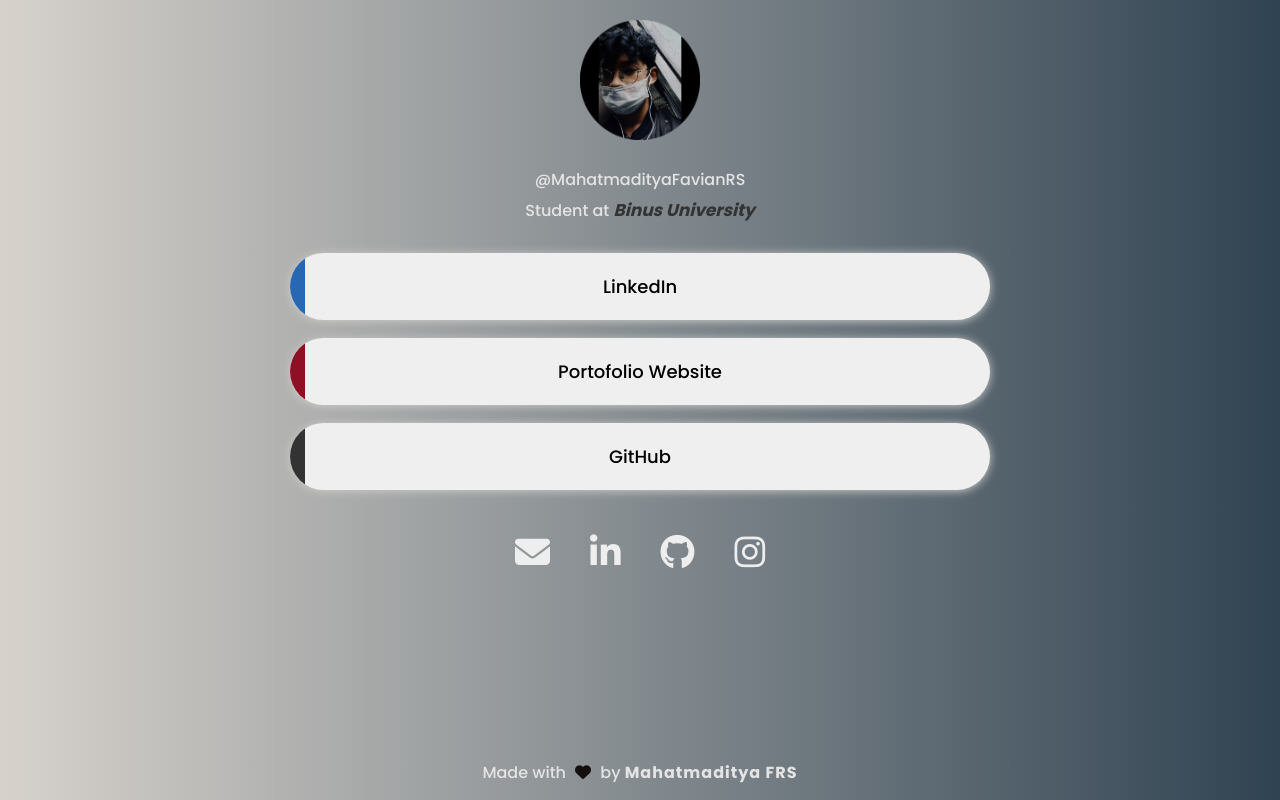
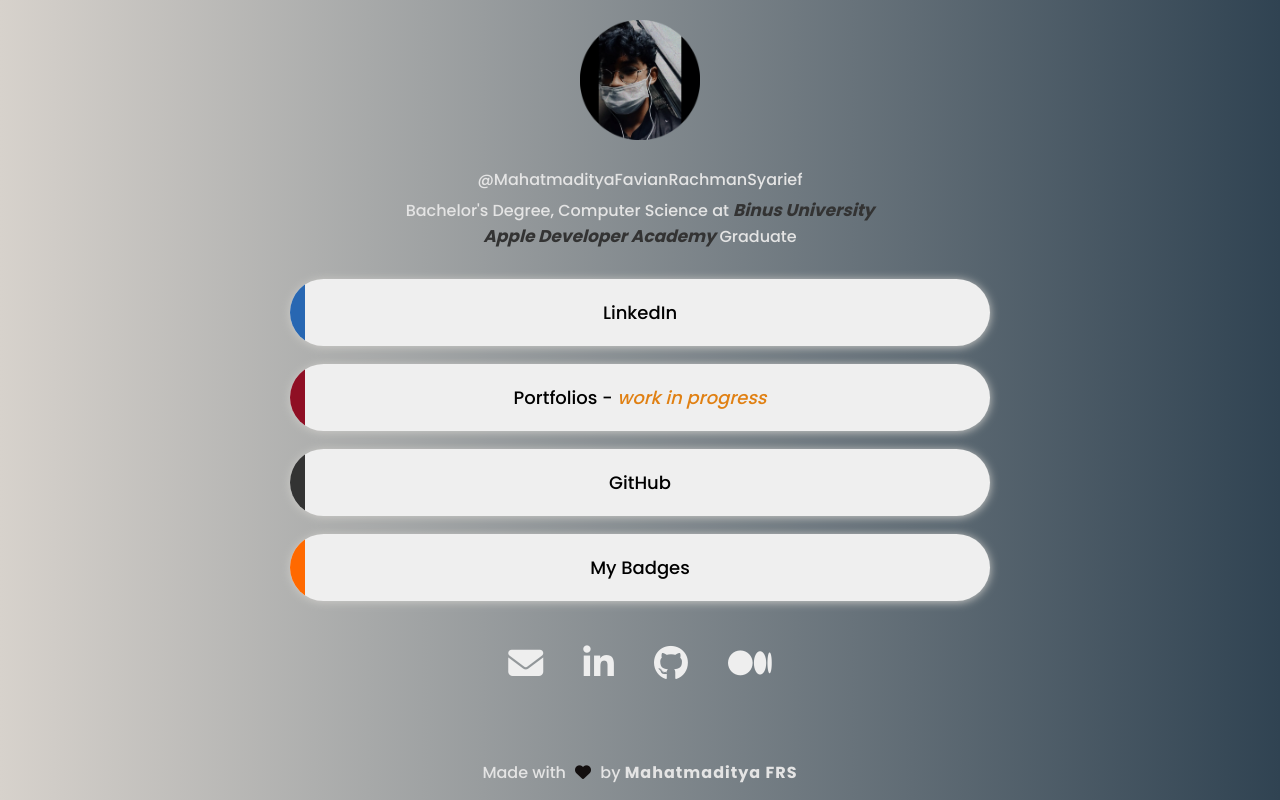
Before and after one commit to Mafarasya/Linktree-clone-website, a plain HTML site: page index.html in a window 1280 px wide. Drawn offline with Linux system fonts and the light colour scheme.

Commit message:
Updating linked-list link and my sub profile

```diff
--- a/index.html
+++ b/index.html
@@ -10,7 +10,7 @@
     Fonts: Google Fonts, Website idea: linktree website, Icon: FontAwesome, Used: HTML & CSS, Uploaded: https://github.com/Mafarasya
     "
     />
-    <title>Mahatmaditya FRS</title>
+    <title>Mahatmaditya Favian Rachman Syarief</title>
     <!-- My CSS -->
     <link
       rel="preload"
@@ -35,12 +35,18 @@
           width="120"
           height="120"
         />
-        <p>@MahatmadityaFavianRS</p>
+        <p>@MahatmadityaFavianRachmanSyarief</p>
         <p>
-          Student at
+          Bachelor's Degree, Computer Science at
           <a href="https://binus.ac.id/" target="_blank" rel="noreferrer"
             >Binus University</a
           >
+        </p>
+        <p>
+          <a href="https://developeracademy.apps.binus.ac.id/" target="_blank" rel="noreferrer"
+            > Apple Developer Academy </a
+          >
+          Graduate
         </p>
       </div>
       <!-- Button List -->
@@ -56,11 +62,11 @@
           </li>
           <li class="list-link">
             <a
-              href="https://parsyaa.netlify.app/"
+              href="#"
               target="_blank"
               rel="noreferrer"
               ><button type="button" class="porto">
-                Portofolio Website
+                Portfolios  - <span class="progress">work in progress</span>
               </button></a
             >
           </li>
@@ -68,8 +74,16 @@
             <a
               href="https://github.com/Mafarasya"
               target="_blank"
+              rel="noreferrer"`
+              ><button type="button" class="git">GitHub</button></a
+            >
+          </li>
+          <li class="list-link">
+            <a
+              href="https://www.credly.com/users/mahatmaditya-favian-rachman-syarief"
+              target="_blank"
               rel="noreferrer"
-              ><button type="button" class="git">GitHub</button></a
+              ><button type="button" class="badge">My Badges</button></a
             >
           </li>
         </ul>
@@ -102,10 +116,10 @@
               id="profile-link"
             ></a>
           </li>
-          <li class="instagram">
+          <li class="medium">
             <a
-              href="https://www.instagram.com/xmfrs_/"
-              class="fab fa-instagram fa-2x"
+              href="https://medium.com/@mahatmadityafrs88"
+              class="fab fa-medium fa-2x"
               target="_blank"
               rel="noreferrer"
             ></a>
--- a/styles.css
+++ b/styles.css
@@ -129,6 +129,18 @@ img {
   transition: 0.7s;
 }
 
+.button-list .badge::before {
+  position: absolute;
+  content: "";
+  background: #FF6900;
+  width: 15px;
+  height: 100%;
+  top: 0;
+  left: 0;
+  z-index: -1;
+  transition: 0.7s;
+}
+
 .button-list button:hover::before {
   width: 100%;
 }
@@ -170,19 +182,14 @@ img {
   color: var(--color);
 }
 
-.icon .instagram a:hover {
-  background: radial-gradient(
-    circle at 30% 107%,
-    #fdf497 0%,
-    #fdf497 5%,
-    #fd5949 45%,
-    #d6249f 60%,
-    #285aeb 90%
-  );
-  -webkit-background-clip: text;
-  background-clip: text;
-  -webkit-text-fill-color: transparent;
+.icon .medium a:hover {
   transform: translateY(-8px);
+  color: var(--color);
+}
+
+.progress {
+  color: #e08013;
+  font-style: italic;
 }
 
 /* footer */
```
